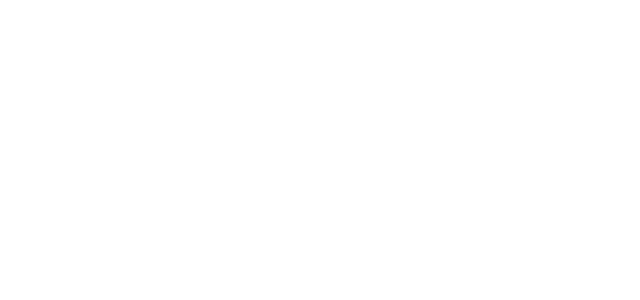
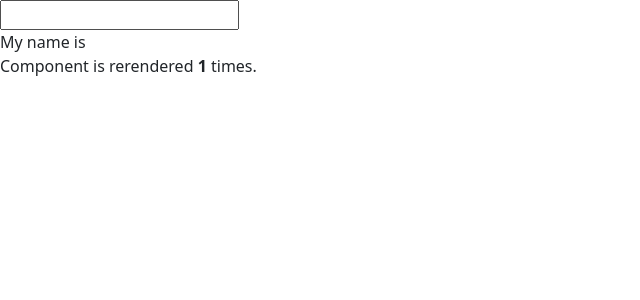
Before and after one commit to hrushikeshyadav/React-Hooks, a React (Create React App) app: page /use-ref in a window 1280 px wide. Before the commit this address had no page. Shown: the top 300 px of the page, without its empty margins (0-640 px from the left). Built offline with nearby package versions, Linux system fonts and the light colour scheme.

Commit message:
added useRef hook

```diff
--- a/src/App.js
+++ b/src/App.js
@@ -8,6 +8,7 @@
 import Home from "./modules/hooks/Home";
 import UseTransition from "./modules/hooks/UseTransition";
 import UseDeferredValue from "./modules/hooks/UseDeferredValue";
+import UseRef from "./modules/hooks/UseRef";
 
 function App() {
   return (
@@ -15,6 +16,7 @@
       <Routes>
         <Route path="/" element={<Home />}></Route>
         <Route path="/resize" element={<ResizeWindow />}></Route>
+        <Route path="/use-ref" element={<UseRef />}></Route>
         <Route path="/use-effect" element={<UseEffect />}></Route>
         <Route path="/use-context" element={<UseContextFunc />}></Route>
         <Route path="/use-memo" element={<UseMemo />}></Route>
--- /dev/null
+++ b/src/modules/hooks/UseRef.js
@@ -0,0 +1,26 @@
+import React, { useEffect, useRef, useState } from "react";
+
+const UseRef = () => {
+  const [name, setName] = useState("");
+  const count = useRef(1);
+
+  useEffect(() => {
+    count.current = count.current + 1;
+  });
+
+  return (
+    <>
+      <input
+        value={name}
+        onChange={(e) => {
+          setName(e?.target?.value);
+        }}
+      />
+      <div>My name is {name}</div>
+      <div>
+        Component is rerendered <b>{count.current}</b> times.
+      </div>
+    </>
+  );
+};
+export default UseRef;
```
